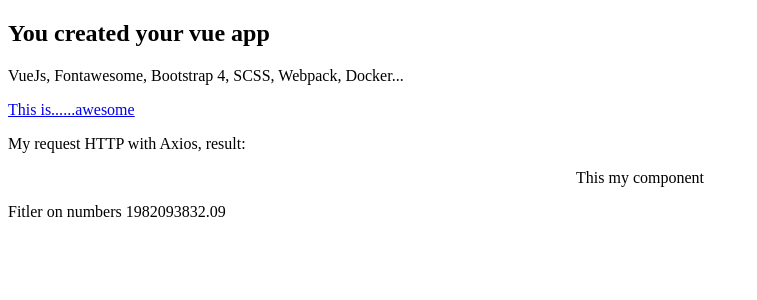
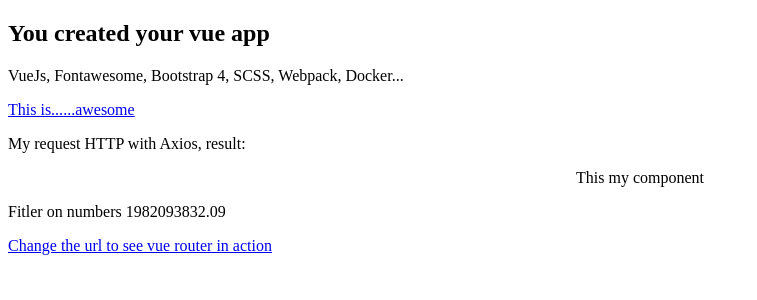
Before and after one commit to moifort/create-vue-app, a Vue app: page / in a window 1280 px wide. Shown: the top 300 px of the page, without its empty margins (0-757 px from the left). Built offline with nearby package versions, Linux system fonts and the light colour scheme; no server answers; the HTML template or start-up script is replaced by a standard one.

Commit message:
Fix and improve documentation

```diff
--- a/src/App.vue
+++ b/src/App.vue
@@ -19,6 +19,9 @@
                 </p>
                 <p>
                     Fitler on numbers {{ '1982093832.09' | number(1, '$ ') }}
+                </p>
+                <p>
+                    <a href="/should-be-not-here">Change the url to see vue router in action</a>
                 </p>
             </div>
         </section>
```
Also changed, not shown: index.ejs, 1 other file (tests, documents, lock files or other folders).
